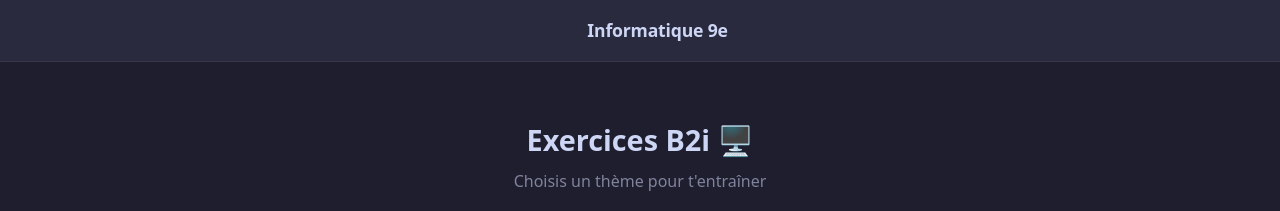
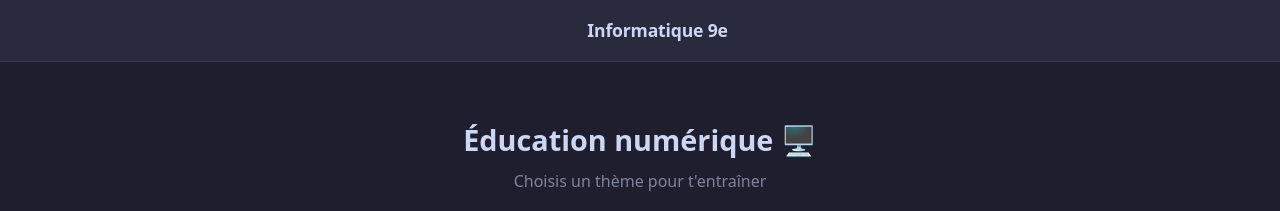
Before and after one commit to nbocquet/co_b2i, a plain HTML site: page app/index.html in a window 1280 px wide. Shown: the top 211 px of the page. Drawn offline with Linux system fonts and the light colour scheme.

Commit message:
Renomme B2i → Éducation numérique (terminologie genevoise)
Co-Authored-By: Claude Sonnet 4.6 <noreply@anthropic.com>

```diff
--- a/app/index.html
+++ b/app/index.html
@@ -3,8 +3,8 @@
 <head>
   <meta charset="UTF-8">
   <meta name="viewport" content="width=device-width, initial-scale=1.0, maximum-scale=1.0">
-  <meta name="description" content="Exercices B2i Informatique 9e — Cycle d'orientation">
-  <title>Informatique 9e — Exercices B2i</title>
+  <meta name="description" content="Éducation numérique — Informatique 9e — Cycle d'orientation Genève">
+  <title>Informatique 9e — Éducation numérique</title>
   <link rel="stylesheet" href="css/style.css">
 </head>
 <body>
--- a/app/js/app.js
+++ b/app/js/app.js
@@ -89,7 +89,7 @@ const App = {
     const main = this._getMain();
     main.innerHTML = `
       <div class="home-hero">
-        <h2>Exercices B2i 🖥️</h2>
+        <h2>Éducation numérique 🖥️</h2>
         <p>Choisis un thème pour t'entraîner</p>
       </div>
       <div class="themes-grid">
--- a/app/js/data.js
+++ b/app/js/data.js
@@ -1,4 +1,4 @@
-/* All exercise data for the B2i app */
+/* All exercise data — Éducation numérique Informatique 9e (Genève) */
 const THEMES = [
   {
     id: 'composants',
```
